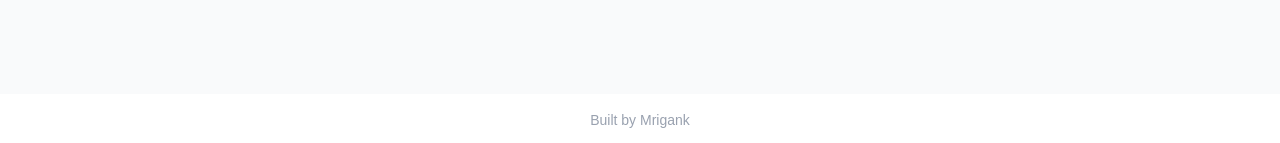
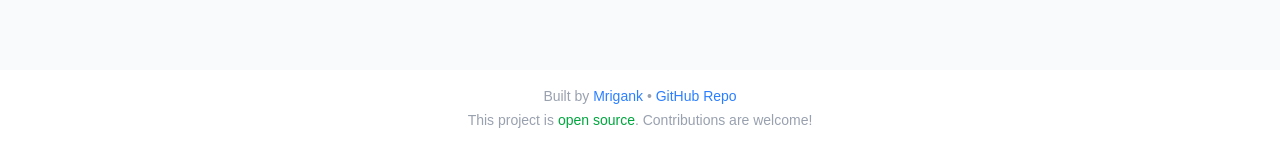
Before and after one commit to wimbodwi26/good-first-issue, a Next.js app in the folder frontend/: page / in a window 1280 px wide. Shown: the part 654-797 px from the top of the page. Built offline with nearby package versions, Linux system fonts and the light colour scheme; no server answers.

Commit message:
feat: Footer Enhancement

```diff
--- a/frontend/src/components/Footer.tsx
+++ b/frontend/src/components/Footer.tsx
@@ -1,7 +1,30 @@
 export default function Footer() {
-    return (
-      <footer className="bg-white text-center text-sm text-gray-400 py-4">
-        Built by Mrigank
-      </footer>
-    );
-  }
+  return (
+    <footer className="bg-white text-center text-sm text-gray-400 py-4">
+      <p>
+        Built by{" "}
+        <a
+          href="https://www.mrigank.me"
+          target="_blank"
+          rel="noopener noreferrer"
+          className="text-blue-500 hover:underline"
+        >
+          Mrigank
+        </a>{" "}
+        •{" "}
+        <a
+          href="https://github.com/Mrigankkh/good-first-issue"
+          target="_blank"
+          rel="noopener noreferrer"
+          className="text-blue-500 hover:underline"
+        >
+          GitHub Repo
+        </a>
+      </p>
+      <p className="mt-1">
+        This project is{" "}
+        <span className="text-green-600 font-medium">open source</span>. Contributions are welcome!
+      </p>
+    </footer>
+  );
+}
```
